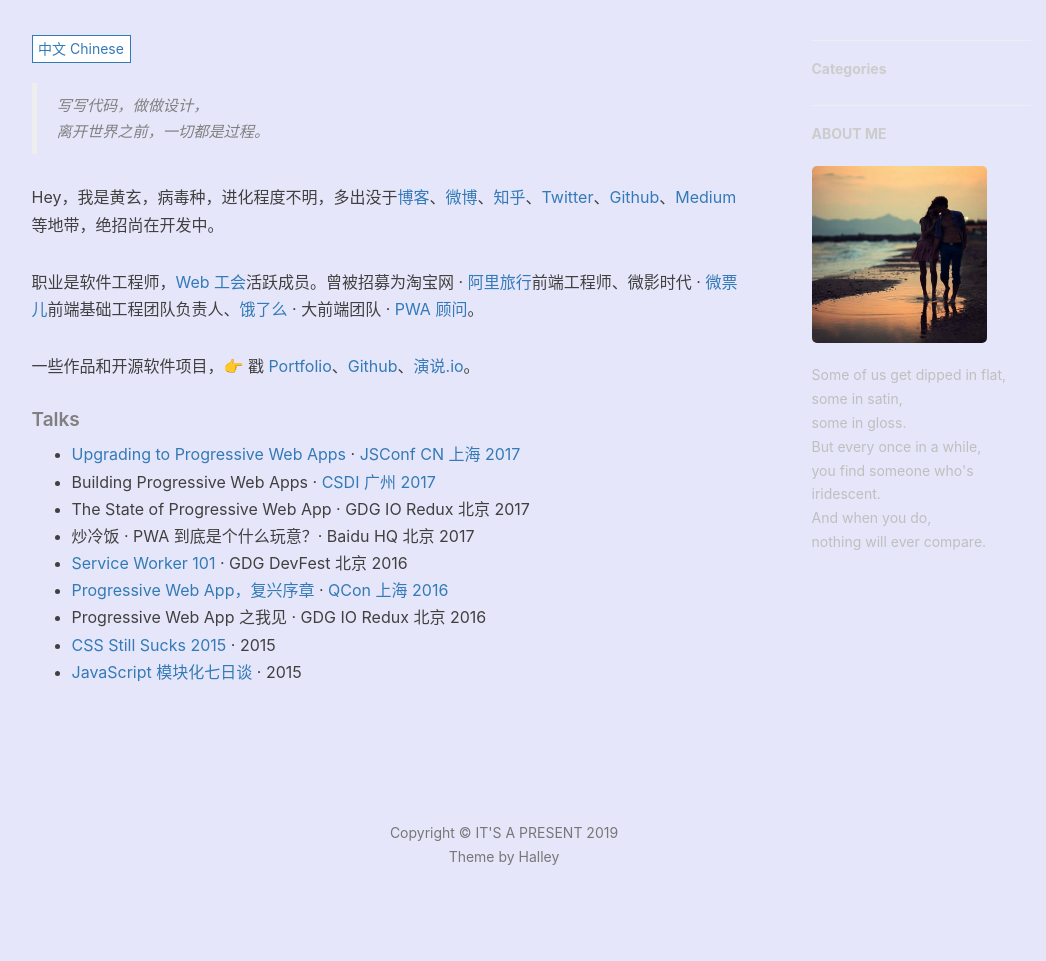
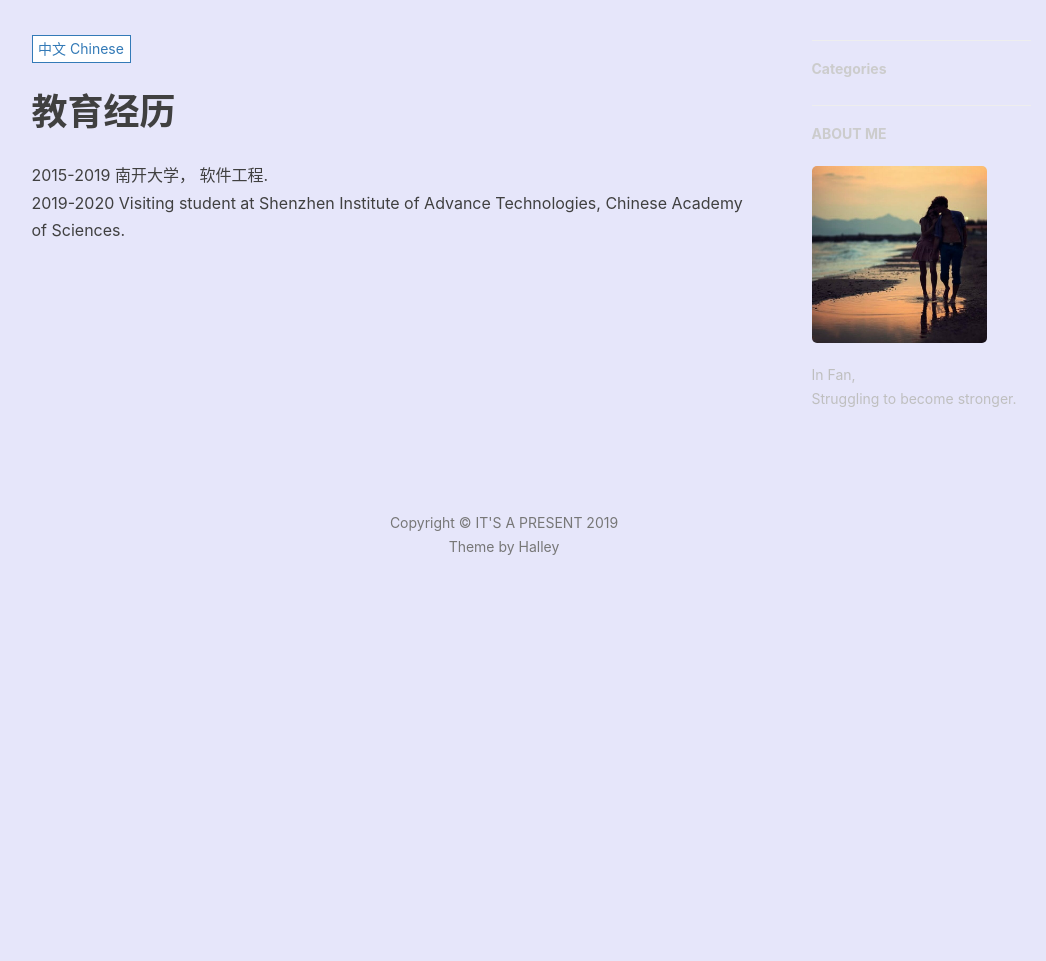
Before and after one commit to banshee1/banshee1.github.com, a Jekyll site: the page built from about.html, in a window 1280 px wide. Shown: the part 418-1379 px from the top of the page, without its empty margins (136-1182 px from the left). Built offline with Jekyll 4.4.1, drawn with Linux system fonts in a browser that asks for light colours; nearby versions of some CDN libraries; comment, search, counter and statistics services are not loaded; after the commit the page ends 1069 px from its top, so only the background shows below that.

```diff
--- a/_config.yml
+++ b/_config.yml
@@ -7,7 +7,7 @@ description: "Hello! I'm Halley, it's a blog to report some technology news and
 keyword: "Halley"
 url: "https://"              # your host, for absolute URL
 baseurl: ""                             # for example, '/blog' if your blog hosted on 'host/blog'
-
+port: 4001
 
 
 # SNS settings
@@ -67,13 +67,8 @@ ga_domain:
 
 # Sidebar settings
 sidebar: true                           # whether or not using Sidebar.
-sidebar-about-description: "Some of us get dipped in flat,
-                                    <br>some in satin,
-                                    <br>some in gloss.
-                                    <br>But every once in a while,
-                                    <br>you find someone who's iridescent.
-                                    <br>And when you do,
-                                    <br>nothing will ever compare."
+sidebar-about-description: "In Fan,
+                                    <br>Struggling to become stronger."
 sidebar-avatar: /img/about-me.jpg    # use absolute URL, seeing it's used in both `/` and `/about/`
 
 
--- a/_includes/about/en.md
+++ b/_includes/about/en.md
@@ -1,33 +1,3 @@
-
-
-> Yet another man.
-
-
-Hi, I am *@huxpro* (Huang, Xuan), a software engineer & a designer. I previously worked as Web Front-End Engineer at [Alibaba Trip](https://www.alitrip.com/); Web Front-End Infrastructure Team Lead at [Wepiao.com](https://www.crunchbase.com/organization/wepiao#/entity); And [Invited Consultant on PWA]((https://medium.com/elemefe/upgrading-ele-me-to-progressive-web-app-2a446832e509)) at [Ele.me](https://github.com/elemefe/).
-
-I studied Digital Media Art and graduated from [Communication University of China](https://en.wikipedia.org/wiki/Communication_University_of_China) by 2016, and am studying Computer Science at [Rochester Institute of Technology](https://en.wikipedia.org/wiki/Rochester_Institute_of_Technology) from 2017.
-
-
-##### Talks
-
-- [Upgrading to Progressive Web Apps][9] · [JSConf China Shanghai 2017](http://2017.jsconf.cn/)
-- Building Progressive Web Apps · [CSDI Guangzhou 2017](http://www.csdisummit.com/)
-- The State of Progressive Web App · GDG IO Redux Beijing 2017
-- PWA Rehashing · Baidu HQ Beijing 2017
-- [Service Worker 101][5] · GDG DevFest Beijing 2016
-- [Progressive Web Apps][4] · QCon Shanghai 2016
-- Progressive Web App in my POV · GDG IO Redux Beijing 2016
-- [CSS Still Sucks 2015][2] · 2015
-- [JavaScript Modularization Journey][1] · 2015
-
-
-
-[1]: //huangxuan.me/2015/07/09/js-module-7day/
-[2]: //huangxuan.me/2015/12/28/css-sucks-2015/
-[3]: //huangxuan.me/2016/06/05/pwa-in-my-pov/
-[4]: //huangxuan.me/2016/10/20/pwa-qcon2016/
-[5]: //huangxuan.me/2016/11/20/sw-101-gdgdf/
-[6]: https://yanshuo.io/assets/player/?deck=58ac8598b123db0067292f92 "PWA Rehashing"
-[7]: https://yanshuo.io/assets/player/?deck=593ad6fbfe88c2006a0a0d6d "The State of PWA"
-[8]: https://yanshuo.io/assets/player/?deck=594d673d570c357d0698a950 "Building PWA"
-[9]: //huangxuan.me/jsconfcn2017/
+# EDUCATION
+2015.9-2019.6 Nankai University, SE.
+2019.7-2020 Visiting student at Shenzhen Institute of Advance Technologies, Chinese Academy of Sciences.
--- a/_includes/about/zh.md
+++ b/_includes/about/zh.md
@@ -1,31 +1,3 @@
-> 写写代码，做做设计，
-> 离开世界之前，一切都是过程。
-
-Hey，我是黄玄，病毒种，进化程度不明，多出没于[博客](https://huangxuan.me)、[微博](weibo.com/huxpro)、[知乎](https://www.zhihu.com/people/huxpro/pins/posts)、[Twitter](https://twitter.com/Huxpro/)、[Github](http://github.com/huxpro)、[Medium](https://medium.com/@Huxpro) 等地带，绝招尚在开发中。
-
-职业是软件工程师，[Web 工会](https://medium.com/ben-and-dion/team-web-3315aa447fb2#.359a9c6cl)活跃成员。曾被招募为淘宝网 · [阿里旅行](http://alitrip.com)前端工程师、微影时代 · [微票儿](http://www.wepiao.com/?r=movie)前端基础工程团队负责人、[饿了么](https://ele.me/) · 大前端团队 · [PWA 顾问](https://medium.com/elemefe/upgrading-ele-me-to-progressive-web-app-2a446832e509)。
-
-一些作品和开源软件项目，👉 戳 [Portfolio](/portfolio)、[Github](http://github.com/huxpro)、[演说.io](http://https://zhuanlan.zhihu.com/p/21280918)。
-
-
-##### Talks
-
-- [Upgrading to Progressive Web Apps][9] · [JSConf CN 上海 2017](http://2017.jsconf.cn/)
-- Building Progressive Web Apps · [CSDI 广州 2017](http://www.csdisummit.com/)
-- The State of Progressive Web App · GDG IO Redux 北京 2017
-- 炒冷饭 · PWA 到底是个什么玩意？· Baidu HQ 北京 2017
-- [Service Worker 101][5] · GDG DevFest 北京 2016
-- [Progressive Web App，复兴序章][4] · [QCon 上海 2016](http://2016.qconshanghai.com/presentation/3111)
-- Progressive Web App 之我见 · GDG IO Redux 北京 2016
-- [CSS Still Sucks 2015][2] · 2015
-- [JavaScript 模块化七日谈][1] · 2015
-
-[1]: //huangxuan.me/2015/07/09/js-module-7day/
-[2]: //huangxuan.me/2015/12/28/css-sucks-2015/
-[3]: //huangxuan.me/2016/06/05/pwa-in-my-pov/
-[4]: //huangxuan.me/2016/10/20/pwa-qcon2016/
-[5]: //huangxuan.me/2016/11/20/sw-101-gdgdf/
-[6]: https://yanshuo.io/assets/player/?deck=58ac8598b123db0067292f92 "PWA Rehashing"
-[7]: https://yanshuo.io/assets/player/?deck=593ad6fbfe88c2006a0a0d6d "The State of PWA"
-[8]: https://yanshuo.io/assets/player/?deck=594d673d570c357d0698a950 "Building PWA"
-[9]: //huangxuan.me/jsconfcn2017/
+# 教育经历
+2015-2019 南开大学， 软件工程.
+2019-2020 Visiting student at Shenzhen Institute of Advance Technologies, Chinese Academy of Sciences.
```
Also changed, not shown: 9 other files.
